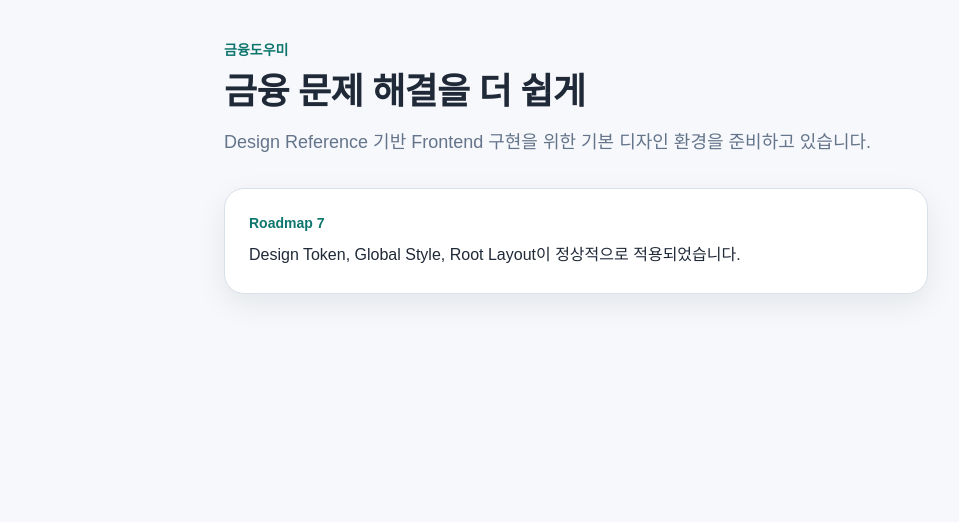
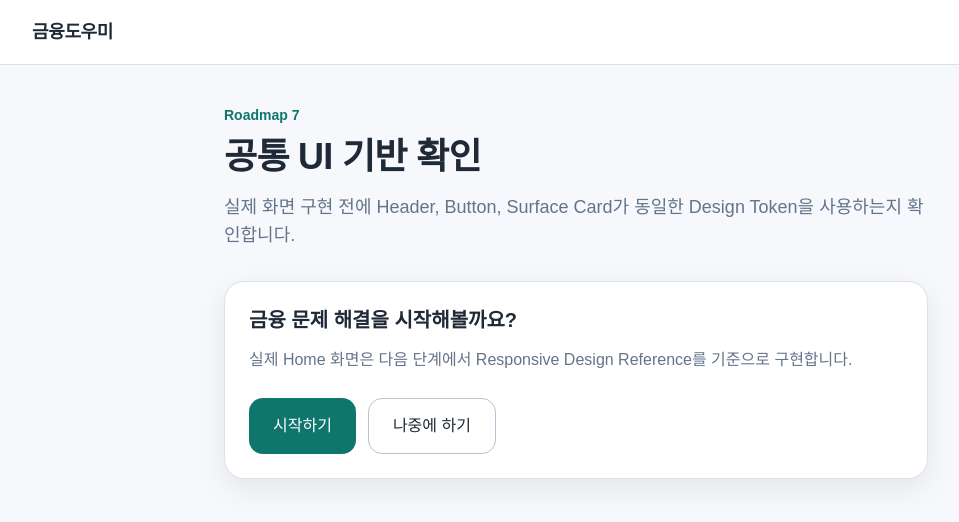
Before and after one commit to Economy0326/financial-helper-frontend, a Next.js app: page / in a window 1280 px wide. Shown: the top 522 px of the page, without its empty margins (64-1023 px from the left). Built offline with nearby package versions, Linux system fonts and the light colour scheme.

Commit message:
feat: add shared frontend ui primitives

```diff
--- a/src/app/page.tsx
+++ b/src/app/page.tsx
@@ -1,31 +1,51 @@
+import { AppHeader } from "@/components/layout/AppHeader";
+import { PrimaryButton } from "@/components/ui/PrimaryButton";
+import { SecondaryButton } from "@/components/ui/SecondaryButton";
+import { SurfaceCard } from "@/components/ui/SurfaceCard";
+
 export default function HomePage() {
   return (
-    <main className="min-h-dvh px-5 py-10 sm:px-6 lg:px-8">
-      <div className="mx-auto w-full max-w-[44rem]">
-        <p className="text-sm font-semibold text-primary">
-          금융도우미
-        </p>
+    <>
+      <AppHeader />
 
-        <h1 className="mt-3 text-3xl font-bold tracking-[-0.02em] sm:text-4xl">
-          금융 문제 해결을 더 쉽게
-        </h1>
-
-        <p className="mt-4 text-base leading-7 text-foreground-muted sm:text-lg">
-          Design Reference 기반 Frontend 구현을 위한 기본
-          디자인 환경을 준비하고 있습니다.
-        </p>
-
-        <section className="mt-8 rounded-card border border-border bg-surface p-6 shadow-card">
+      <main className="px-5 py-10 sm:px-6 lg:px-8">
+        <div className="mx-auto w-full max-w-[44rem]">
           <p className="text-sm font-semibold text-primary">
             Roadmap 7
           </p>
 
-          <p className="mt-2 leading-7">
-            Design Token, Global Style, Root Layout이
-            정상적으로 적용되었습니다.
+          <h1 className="mt-3 text-3xl font-bold tracking-[-0.02em] sm:text-4xl">
+            공통 UI 기반 확인
+          </h1>
+
+          <p className="mt-4 text-base leading-7 text-foreground-muted sm:text-lg">
+            실제 화면 구현 전에 Header, Button, Surface
+            Card가 동일한 Design Token을 사용하는지
+            확인합니다.
           </p>
-        </section>
-      </div>
-    </main>
+
+          <SurfaceCard className="mt-8">
+            <h2 className="text-xl font-bold">
+              금융 문제 해결을 시작해볼까요?
+            </h2>
+
+            <p className="mt-3 leading-7 text-foreground-muted">
+              실제 Home 화면은 다음 단계에서 Responsive
+              Design Reference를 기준으로 구현합니다.
+            </p>
+
+            <div className="mt-6 flex flex-col gap-3 sm:flex-row">
+              <PrimaryButton className="w-full sm:w-auto">
+                시작하기
+              </PrimaryButton>
+
+              <SecondaryButton className="w-full sm:w-auto">
+                나중에 하기
+              </SecondaryButton>
+            </div>
+          </SurfaceCard>
+        </div>
+      </main>
+    </>
   );
 }
--- /dev/null
+++ b/src/components/layout/AppHeader.tsx
@@ -0,0 +1,30 @@
+import Link from "next/link";
+import type { ReactNode } from "react";
+
+type AppHeaderProps = {
+  rightSlot?: ReactNode;
+};
+
+export function AppHeader({
+  rightSlot,
+}: AppHeaderProps) {
+  return (
+    <header className="border-b border-border bg-surface">
+      <div className="mx-auto flex min-h-16 w-full max-w-[72rem] items-center justify-between gap-4 px-5 sm:px-6 lg:px-8">
+        <Link
+          href="/"
+          className="rounded-md text-lg font-bold tracking-[-0.02em] text-foreground"
+          aria-label="금융도우미 홈으로 이동"
+        >
+          금융도우미
+        </Link>
+
+        {rightSlot ? (
+          <div className="flex items-center gap-2">
+            {rightSlot}
+          </div>
+        ) : null}
+      </div>
+    </header>
+  );
+}
--- /dev/null
+++ b/src/components/ui/PrimaryButton.tsx
@@ -0,0 +1,37 @@
+import type {
+  ButtonHTMLAttributes,
+  ReactNode,
+} from "react";
+
+// 직접 button의 props를 선언할 필요가 없음
+type PrimaryButtonProps =
+  ButtonHTMLAttributes<HTMLButtonElement> & {
+    children: ReactNode;
+  };
+
+export function PrimaryButton({
+  children,
+  className = "",
+  // 안전하게 type은 button으로 지정
+  type = "button",
+  ...props
+}: PrimaryButtonProps) {
+  return (
+    <button
+      type={type}
+      className={[
+        "inline-flex min-h-14 items-center justify-center",
+        "rounded-control px-6 py-3",
+        "text-base font-semibold",
+        "bg-primary text-primary-foreground",
+        "transition-colors",
+        "hover:bg-primary-hover",
+        "disabled:cursor-not-allowed disabled:opacity-50",
+        className,
+      ].join(" ")}
+      {...props}
+    >
+      {children}
+    </button>
+  );
+}
--- /dev/null
+++ b/src/components/ui/SecondaryButton.tsx
@@ -0,0 +1,35 @@
+import type {
+  ButtonHTMLAttributes,
+  ReactNode,
+} from "react";
+
+type SecondaryButtonProps =
+  ButtonHTMLAttributes<HTMLButtonElement> & {
+    children: ReactNode;
+  };
+
+export function SecondaryButton({
+  children,
+  className = "",
+  type = "button",
+  ...props
+}: SecondaryButtonProps) {
+  return (
+    <button
+      type={type}
+      className={[
+        "inline-flex min-h-14 items-center justify-center",
+        "rounded-control border border-border-strong px-6 py-3",
+        "text-base font-semibold text-foreground",
+        "bg-surface",
+        "transition-colors",
+        "hover:bg-surface-subtle",
+        "disabled:cursor-not-allowed disabled:opacity-50",
+        className,
+      ].join(" ")}
+      {...props}
+    >
+      {children}
+    </button>
+  );
+}
--- /dev/null
+++ b/src/components/ui/SurfaceCard.tsx
@@ -0,0 +1,30 @@
+import type {
+  HTMLAttributes,
+  ReactNode,
+} from "react";
+
+type SurfaceCardProps =
+  HTMLAttributes<HTMLDivElement> & {
+    children: ReactNode;
+  };
+
+// 정보를 담는 기본 Surface Container
+export function SurfaceCard({
+  children,
+  className = "",
+  ...props
+}: SurfaceCardProps) {
+  return (
+    <div
+      className={[
+        "rounded-card border border-border",
+        "bg-surface p-5 shadow-card",
+        "sm:p-6",
+        className,
+      ].join(" ")}
+      {...props}
+    >
+      {children}
+    </div>
+  );
+}
```
